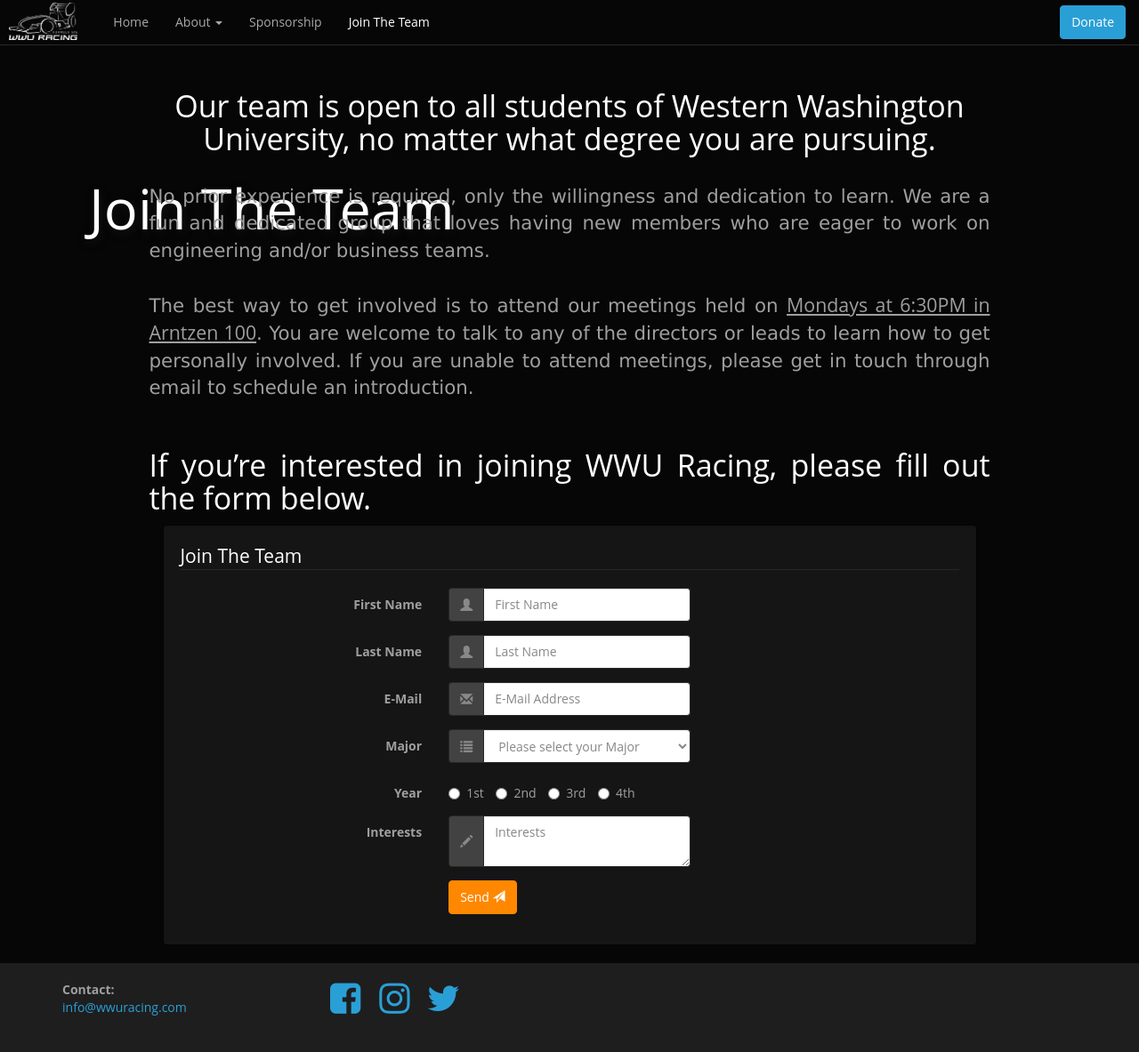
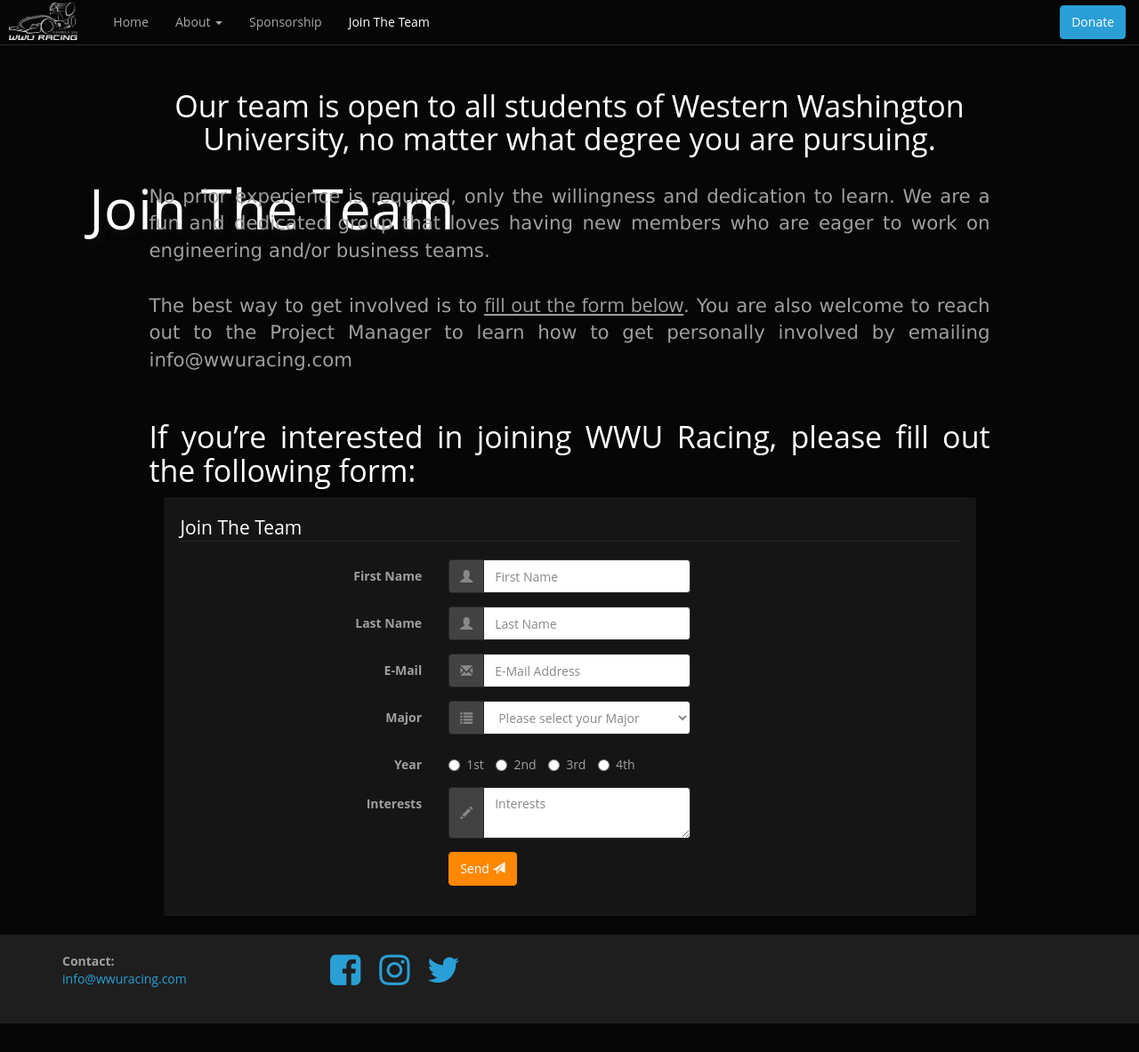
Before and after one commit to wwuracingGH/wwuracingGH.github.io, a Jekyll site: the page built from join.html, in a window 1280 px wide. Shown: the whole page at 89% size. Built offline with Jekyll 4.4.1, drawn with Linux system fonts in a browser that asks for light colours; some web fonts are replaced; after the commit the page ends 1151 px from its top, so only the background shows below that.

Commit message:
Update join.html

```diff
--- a/join.html
+++ b/join.html
@@ -12,11 +12,11 @@
   No prior experience is required, only the willingness and dedication to learn. We are a fun and dedicated group that loves having new members who are eager to work on engineering and/or business teams.
 <br>
 <br>
-  The best way to get involved is to attend our meetings held on <strong><u>Mondays at 6:30PM in Arntzen 100</u></strong>. You are welcome to talk to any of the directors or leads to learn how to get personally involved. If you are unable to attend meetings, please get in touch through email to schedule an introduction.
+  The best way to get involved is to <strong><u>fill out the form below</u></strong>. You are also welcome to reach out to the Project Manager to learn how to get personally involved by emailing info@wwuracing.com
 </p>
 
 <h3>
-  If you’re interested in joining WWU Racing, please fill out the form below.
+  If you’re interested in joining WWU Racing, please fill out the following form:
 </h3>
 
 <div class="container-fluid">
```
